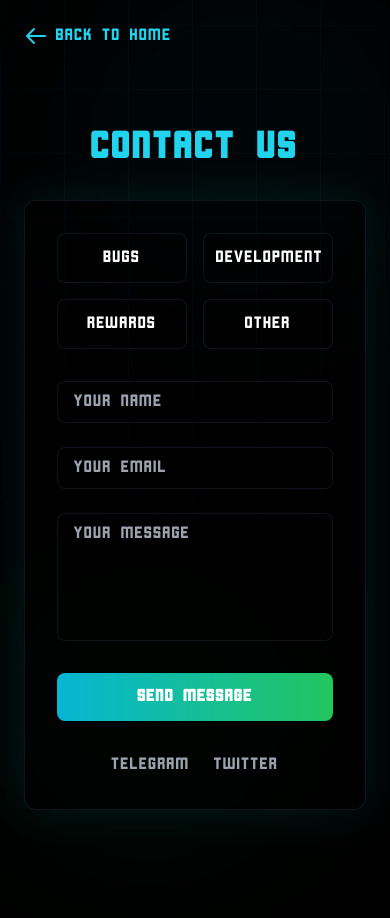
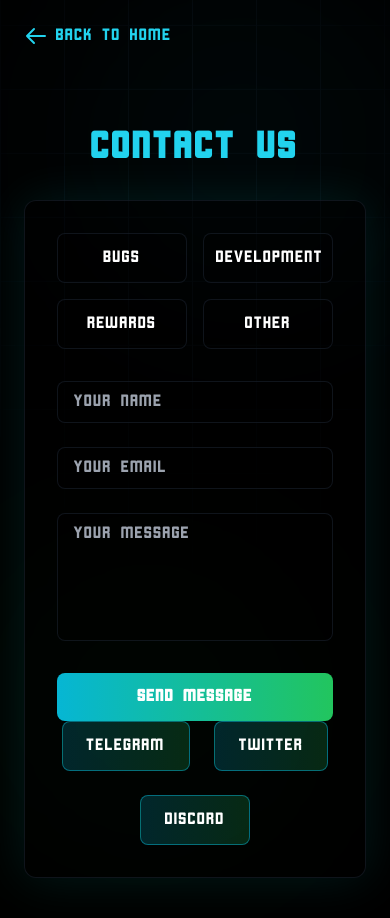
Before and after one commit to OrcaMonsta/orcamonsta1, a Next.js app: page /contact in a window 390 px wide. Shown: the top 918 px of the page. Before the commit the page ends 858 px from the top, so only its background shows below. Built offline with nearby package versions, Linux system fonts and the light colour scheme.

Commit message:
Add Discord social link to mobile page:    - Add Discord icon and link    - Maintain consistent hover effects    - Match existing social link styling    - Use official Discord SVG icon    - Keep purple hover color theme    - Preserve spacing and layout

```diff
--- a/app/contact/page.tsx
+++ b/app/contact/page.tsx
@@ -165,18 +165,37 @@ export default function Contact() {
             </form>
 
             {/* Social Links */}
-            <div className="mt-8 flex justify-center gap-6">
-              {socialLinks.map((link) => (
-                <a
-                  key={link.name}
-                  href={link.url}
-                  target="_blank"
-                  rel="noopener noreferrer"
-                  className={`${cornerstone.className} text-gray-400 hover:text-cyan-400 transition-colors`}
-                >
-                  {link.name}
-                </a>
-              ))}
+            <div className="flex flex-wrap justify-center gap-6">
+              <a
+                href="https://t.me/orca_monsta"
+                target="_blank"
+                rel="noopener noreferrer"
+                className="px-6 py-3 bg-gradient-to-r from-cyan-500/20 to-green-500/20
+                  border border-cyan-500/50 rounded-lg hover:shadow-[0_0_30px_rgba(0,255,255,0.3)]
+                  transition-all duration-300"
+              >
+                TELEGRAM
+              </a>
+              <a
+                href="https://x.com/OrcaMonsta"
+                target="_blank"
+                rel="noopener noreferrer"
+                className="px-6 py-3 bg-gradient-to-r from-cyan-500/20 to-green-500/20
+                  border border-cyan-500/50 rounded-lg hover:shadow-[0_0_30px_rgba(0,255,255,0.3)]
+                  transition-all duration-300"
+              >
+                TWITTER
+              </a>
+              <a
+                href="https://discord.com/invite/93CMsHcm"
+                target="_blank"
+                rel="noopener noreferrer"
+                className="px-6 py-3 bg-gradient-to-r from-cyan-500/20 to-green-500/20
+                  border border-cyan-500/50 rounded-lg hover:shadow-[0_0_30px_rgba(0,255,255,0.3)]
+                  transition-all duration-300"
+              >
+                DISCORD
+              </a>
             </div>
           </div>
         </div>
```
